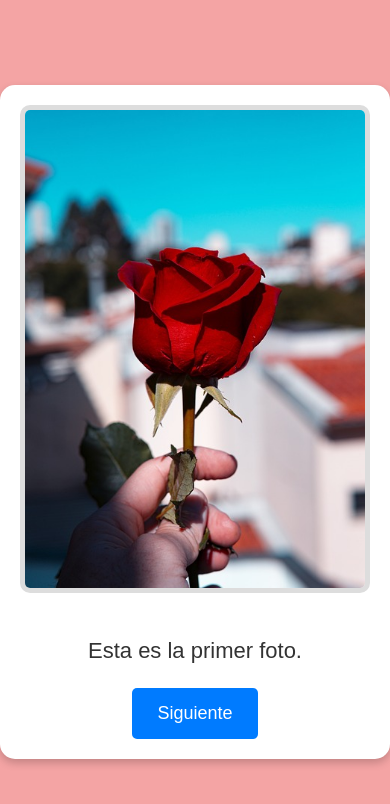
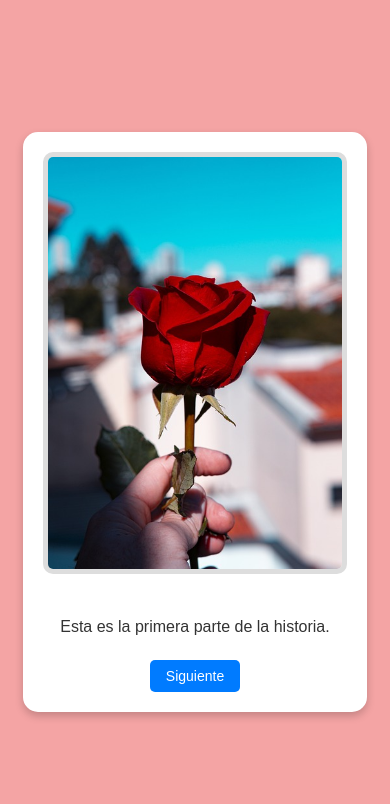
Before and after one commit to Enrique23810/FPT, a plain HTML site: page index.html in a window 390 px wide. Drawn offline with Linux system fonts and the light colour scheme.

Commit message:
Update index.html

```diff
--- a/index.html
+++ b/index.html
@@ -21,6 +21,7 @@
       justify-content: center;
       align-items: center;
       transition: background-color 1s ease; /* Transición de color de fondo */
+      overflow: hidden; /* Evita el scroll cuando se exceda el contenido */
     }
     #story {
       background-color: #ffffff; /* Fondo blanco para el contenido */
@@ -43,9 +44,6 @@
       margin-bottom: 20px;
       transition: opacity 1s ease-in-out; /* Transición de opacidad */
     }
-    img.active {
-      opacity: 1;
-    }
     p {
       font-size: 22px;
       color: #333;
@@ -66,22 +64,50 @@
     button:hover {
       background-color: #0056b3; /* Azul oscuro al pasar el ratón */
     }
+
+    /* Media Query para pantallas pequeñas (como móviles) */
+    @media (max-width: 768px) {
+      p {
+        font-size: 18px; /* Reducimos el tamaño del texto en móviles */
+      }
+      img {
+        max-height: 60vh; /* Reducimos un poco la altura de la imagen en móviles */
+      }
+      button {
+        font-size: 16px;
+        padding: 10px 20px; /* Botón más pequeño en móviles */
+      }
+    }
+
+    /* Media Query para pantallas muy pequeñas (teléfonos en vertical) */
+    @media (max-width: 480px) {
+      p {
+        font-size: 16px;
+      }
+      img {
+        max-height: 50vh; /* Aún más pequeña en teléfonos */
+      }
+      button {
+        font-size: 14px;
+        padding: 8px 16px; /* Botón aún más pequeño */
+      }
+    }
   </style>
 </head>
 <body>
   <div id="story">
     <img id="image" class="active" src="images/rose1.jpg" alt="Foto 1">
-    <p id="text">Esta es la primer foto.</p>
+    <p id="text">Esta es la primera parte de la historia.</p>
     <button onclick="nextStory()">Siguiente</button>
   </div>
 
   <script>
     // Array de imágenes y textos de la historia
     const story = [
-      { img: "images/rose1.jpg", text: "Se veria la primer foto" },
-      { img: "images/rose2.jpg", text: "Segunda Foto" },
-      { img: "images/rose3.jpg", text: "Tercer Foto" },
-      { img: "images/rose4.jpeg", text: "Cuarta Foto (se pueden tomar mas fotos)" }
+      { img: "images/rose1.jpg", text: "Esta es la primera parte de la historia." },
+      { img: "images/rose2.jpg", text: "Aquí continuamos con el segundo capítulo." },
+      { img: "images/rose3.jpg", text: "Este es el desenlace emocionante." },
+      { img: "images/rose4.jpeg", text: "Y así termina nuestra historia." }
     ];
 
     let currentIndex = 0;
```
